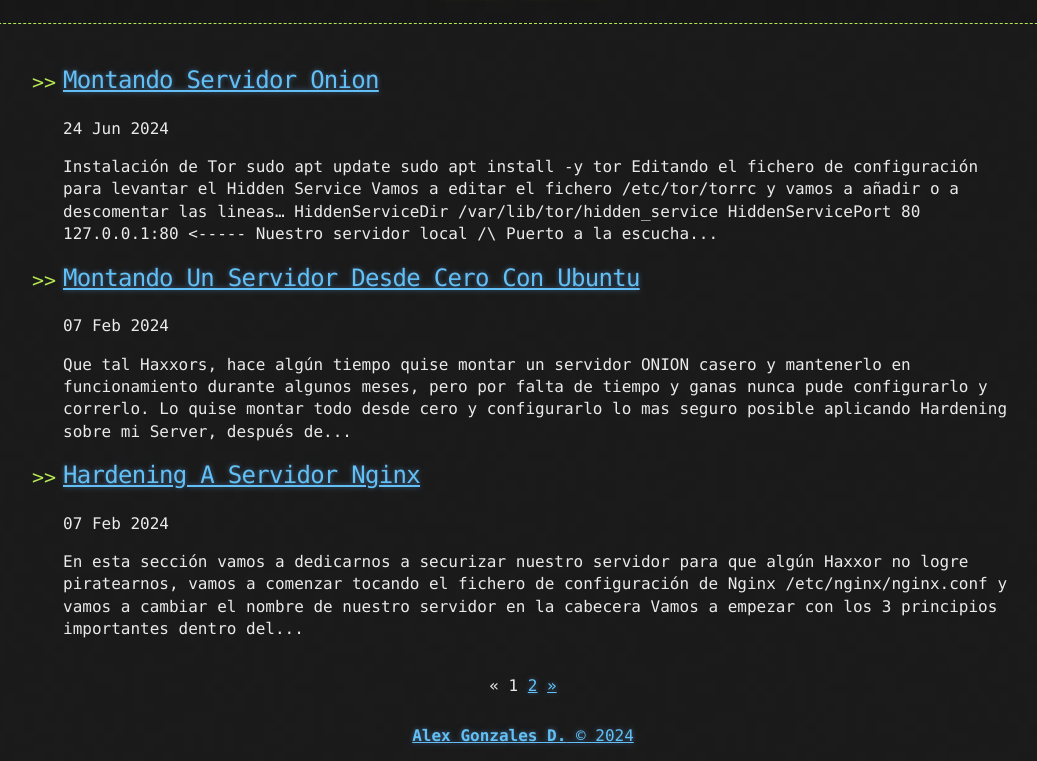
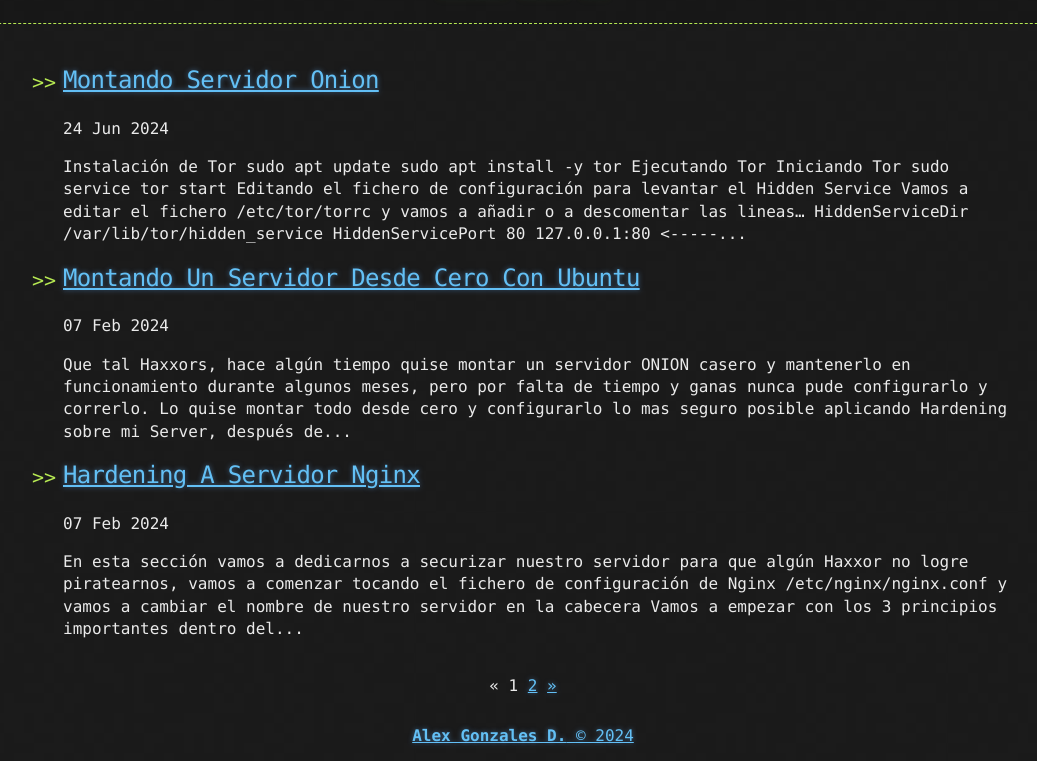
Before and after one commit to DhritimoyDas/DhritimoyDas.github.io, a Jekyll site: the page built from index.html, in a window 1280 px wide. Shown: the part 552-1313 px from the top of the page, without its empty margins (117-1154 px from the left). Built offline with Jekyll 4.4.1, drawn with Linux system fonts in a browser that asks for light colours; the list of posts is cut into pages by our own code.

Commit message:
Update 2024-06-24-Montando-Servidor-ONION.md
Actualizacion

````diff
--- a/_posts/2024-06-24-Montando-Servidor-ONION.md
+++ b/_posts/2024-06-24-Montando-Servidor-ONION.md
@@ -5,6 +5,14 @@
 ```bash
 sudo apt update
 sudo apt install -y tor
+```
+
+## Ejecutando Tor
+
+**Iniciando Tor**
+
+```bash
+sudo service tor start
 ```
 
 ## Editando el fichero de configuración para levantar el Hidden Service
@@ -17,7 +25,7 @@ y vamos a añadir o a descomentar las lineas...
 ```bash
 HiddenServiceDir /var/lib/tor/hidden_service
 HiddenServicePort 80 127.0.0.1:80 <----- Nuestro servidor local
-				  /\
+                  /\
 Puerto a la escucha en el sitio ONION
 ```
 
@@ -126,6 +134,6 @@ Se nos generar un directorio con las claves privadas de la url lo exportas hacia
 
 ## Notas finales
 
- - **Si deseas añadir mas seguridad a tu servidor puedes seguir nuestra guía de Hardening.**
+ - **Si deseas añadir mas seguridad a tu servidor puedes seguir nuestra <a href="https://al3xgd.github.io/Hardening-a-servidor-Nginx">guía de Hardening.</a>**
  - **Ten en cuenta que no solo puedes montar un servidor Web, también puedes montar un servidor SSH o FTP.**
  - **Los mayores problemas para un servidor Web ONION son los constantes ataques DDoS, por lo tanto establece algunas medidas de seguridad en tu servidor.**
````
